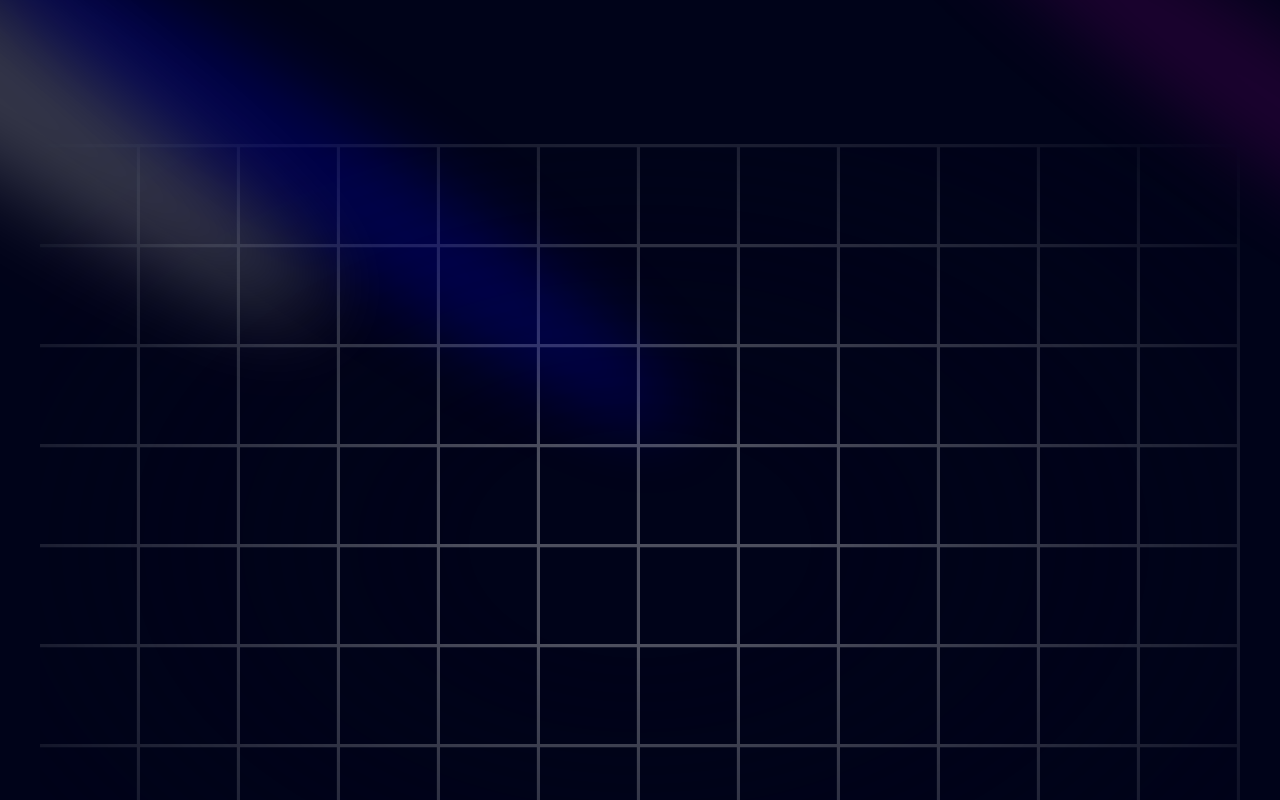
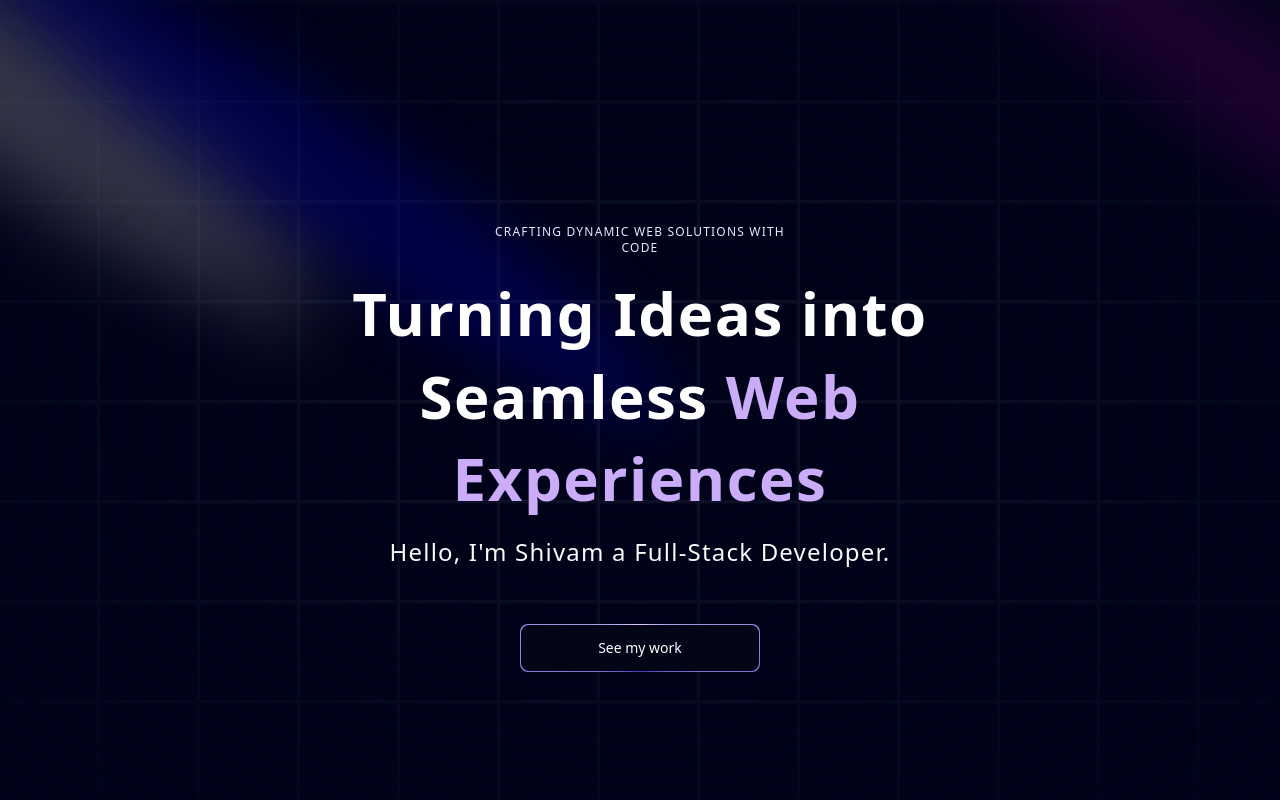
Before and after one commit to Imshivam1/Portfolio, a Next.js app: page / in a window 1280 px wide. Shown: the top 800 px of the page. Built offline with nearby package versions, Linux system fonts and the light colour scheme.

Commit message:
almost hero

```diff
--- a/components/Hero.tsx
+++ b/components/Hero.tsx
@@ -1,4 +1,6 @@
+import MagicButton from './ui/MagicButton'
 import { Spotlight } from './ui/Spotlight'
+import { TextGenerateEffect } from './ui/TextGenerateEffect'
 
 const Hero = () => {
   return (
@@ -8,10 +10,31 @@
             <Spotlight className='top-10 left-full h-[80vh] w-[50vw]' fill='purple'/>
             <Spotlight className='top-28 left-80 h-[80vh] w-[50vw]' fill='blue'/>
         </div>
-        <div className="h-screen w-full dark:bg-black-100 bg-white  dark:bg-grid-white/[0.3] bg-grid-black/[0.2] relative flex items-center justify-center">
+
+        <div className="h-screen w-full dark:bg-black-100 bg-white  dark:bg-grid-white/[0.05] bg-grid-black/[0.2] flex items-center justify-center absolute top-0 left-0">
             <div className="absolute pointer-events-none inset-0 flex items-center justify-center dark:bg-black-100 bg-white [mask-image:radial-gradient(ellipse_at_center,transparent_20%,black)]" />
+        </div>
 
-    </div>
+        <div className='flex justify-center relative my-20 z-10'>
+            <div className='max-w-[80vw] md:max-w-2xl lg:max-w-[60vw] flex flex-col items-center justify-center'>
+                <h2 className='uppercase tracking-widest text-xs text-center text-blue-100 max-w-80'>
+                    Crafting Dynamic Web Solutions with Code
+                </h2>
+                <TextGenerateEffect
+                className='text-center text-[40px] md:text-5xl lg:text-6xl'
+                words='Turning Ideas into Seamless Web Experiences'
+                />
+
+                <p className='text-center md:tracking-wider mb-4 text-sm md:text-lg lg:text-2xl'>
+                    Hello, I&apos;m Shivam a Full-Stack Developer.
+                </p>
+                <a href='#about'>
+                    <MagicButton
+                    title=' See my work'
+                    />
+                </a>
+            </div>
+        </div>
     </div>
   )
 }
--- /dev/null
+++ b/components/ui/MagicButton.tsx
@@ -0,0 +1,20 @@
+import React from 'react'
+
+const MagicButton = ({
+    title, icon, position, handleClick, otherClasses
+}:{
+    title: string; icon: React.ReactNode, position: string; handleClick?: () => void; otherClasses?: string;
+}) => {
+  return (
+    <button className="relative inline-flex h-12 w-full  overflow-hidden rounded-lg p-[1px] focus:outline-none md:w-60 md:mt-10 ">
+        <span className="absolute inset-[-1000%] animate-[spin_2s_linear_infinite] bg-[conic-gradient(from_90deg_at_50%_50%,#E2CBFF_0%,#393BB2_50%,#E2CBFF_100%)]" />
+        <span className={`inline-flex h-full w-full cursor-pointer items-center justify-center rounded-lg bg-slate-950 px-7 text-sm font-medium text-white backdrop-blur-3xl ${otherClasses}`}>
+        {position === 'left' && icon}
+        {title}
+        {position === 'right' && icon}
+        </span>
+    </button>
+  )
+}
+
+export default MagicButton
--- /dev/null
+++ b/components/ui/TextGenerateEffect.tsx
@@ -0,0 +1,62 @@
+"use client";
+import { useEffect } from "react";
+import { motion, stagger, useAnimate } from "framer-motion";
+import { cn } from "@/lib/utils";
+
+export const TextGenerateEffect = ({
+  words,
+  className,
+  filter = true,
+  duration = 0.5,
+}: {
+  words: string;
+  className?: string;
+  filter?: boolean;
+  duration?: number;
+}) => {
+  const [scope, animate] = useAnimate();
+  let wordsArray = words.split(" ");
+  useEffect(() => {
+    animate(
+      "span",
+      {
+        opacity: 1,
+        filter: filter ? "blur(0px)" : "none",
+      },
+      {
+        duration: duration ? duration : 1,
+        delay: stagger(0.2),
+      }
+    );
+  }, [scope.current]);
+
+  const renderWords = () => {
+    return (
+      <motion.div ref={scope}>
+        {wordsArray.map((word, idx) => {
+          return (
+            <motion.span
+              key={word + idx}
+              className= {` ${idx > 3 ? 'text-purple' : 'dark:text-white text-black'} opacity-0`}
+              style={{
+                filter: filter ? "blur(10px)" : "none",
+              }}
+            >
+              {word}{" "}
+            </motion.span>
+          );
+        })}
+      </motion.div>
+    );
+  };
+
+  return (
+    <div className={cn("font-bold", className)}>
+      <div className="my-4">
+        <div className=" dark:text-white text-black leading-snug tracking-wide">
+          {renderWords()}
+        </div>
+      </div>
+    </div>
+  );
+};
--- a/package.json
+++ b/package.json
@@ -16,6 +16,7 @@
     "next-themes": "^0.3.0",
     "react": "^18",
     "react-dom": "^18",
+    "react-icons": "^5.3.0",
     "tailwind-merge": "^2.5.3",
     "tailwindcss-animate": "^1.0.7"
   },
```
Also changed, not shown: 1 other file (tests, documents, lock files or other folders).
